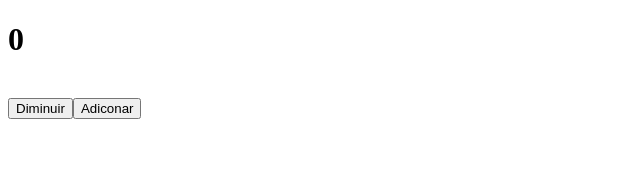
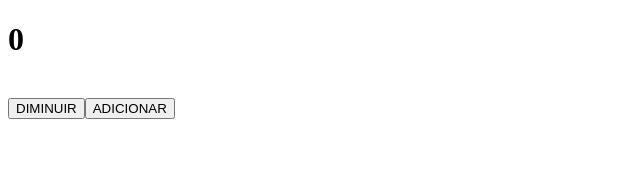
Before and after one commit to victorikellmy/Gerenciamento, a React (Create React App) app in the folder app/contador/: page / in a window 1280 px wide. Shown: the top 188 px of the page, without its empty margins (0-640 px from the left). Built offline with nearby package versions, Linux system fonts and the light colour scheme.

Commit message:
Lançamento

```diff
--- a/app/contador/src/App.js
+++ b/app/contador/src/App.js
@@ -14,8 +14,8 @@ function App() {
   return (
     <div>
       <h1>{numero}</h1><br/>
-      <button onClick={diminuir}>Diminuir</button>
-      <button onClick={adicionar} >Adiconar</button>
+      <button onClick={diminuir}>DIMINUIR</button>
+      <button onClick={adicionar}>ADICIONAR</button>
     </div>
   );
 }
```
